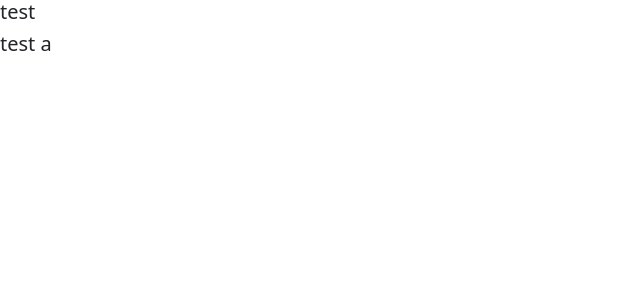
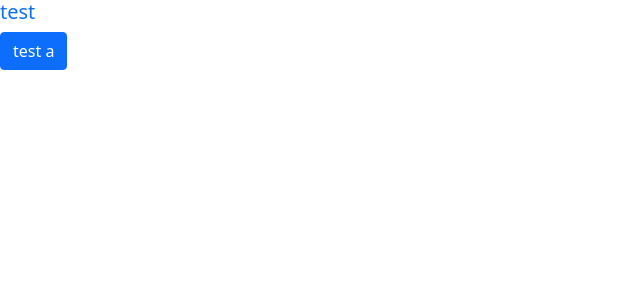
Before and after one commit to royal45mts/serius_building_web, a Next.js app: page / in a window 1280 px wide. Shown: the top 300 px of the page, without its empty margins (0-640 px from the left). Built offline with nearby package versions, Linux system fonts and the light colour scheme.

Commit message:
update : sass

```diff
--- a/pages/index.tsx
+++ b/pages/index.tsx
@@ -45,8 +45,8 @@ const Home = ({ Component, pageProps }: AppProps) => {
   return (
     <div>
       <Layout_satu Test={<h5>aws</h5>}>
-        <h5>test</h5>
-        <h5>test a</h5>
+        <h5 className="text-primary">test</h5>
+        <button className="btn btn-primary">test a</button>
       </Layout_satu>
     </div>
   );
--- a/styles/scss/color.module.scss
+++ b/styles/scss/color.module.scss
@@ -1,6 +1,6 @@
 //// Required
 $theme-colors: (
-  "primary": #6610f2,
+  "primary": #10f2bd,
   "secondary": #d63384,
   "success": #198754,
   "info": #ffc107,
```
